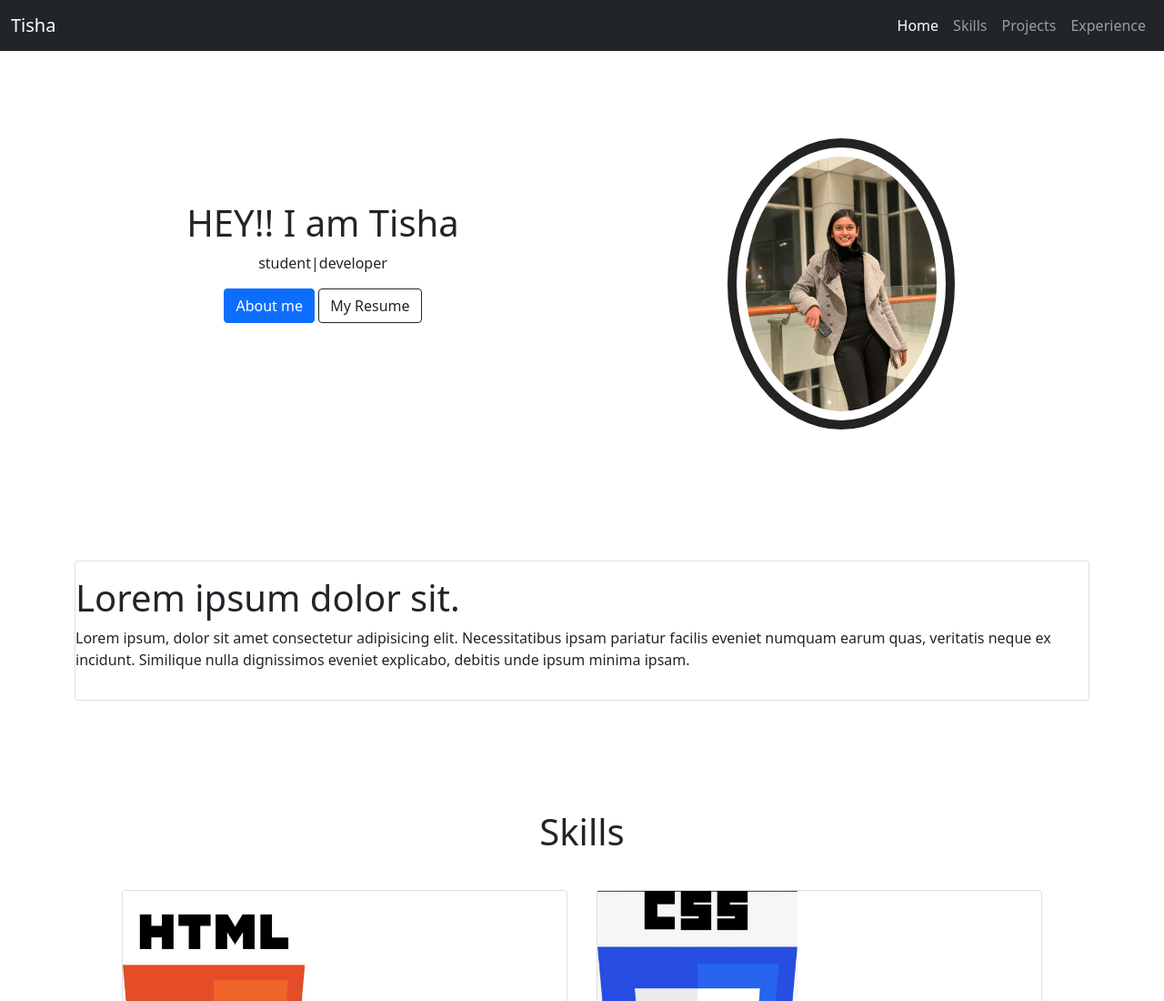
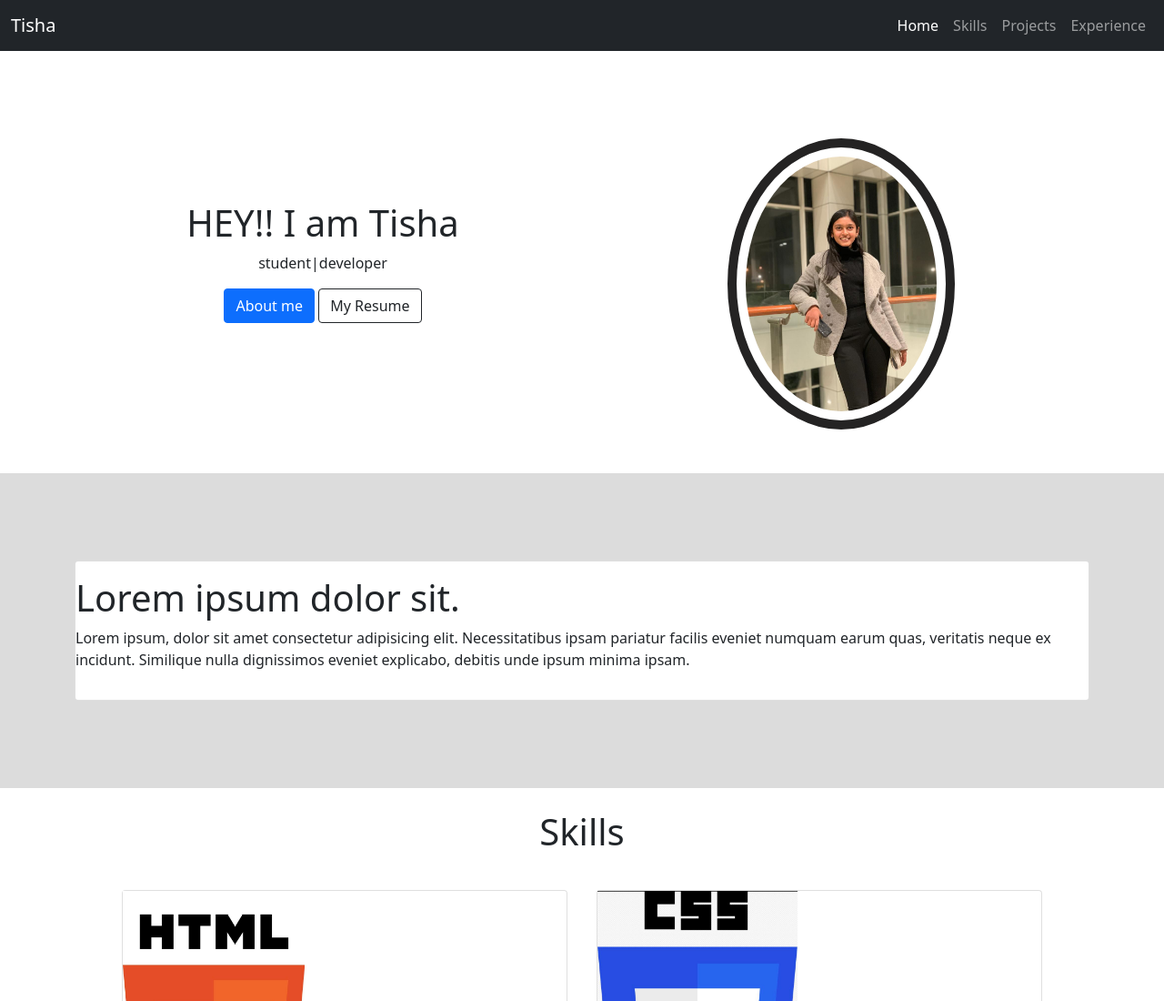
Before and after one commit to singla10/singla10.github.io, a plain HTML site: page index.html in a window 1280 px wide. Shown: the top 1100 px of the page at 91% size. Drawn offline with nearby package versions, Linux system fonts and the light colour scheme.

Commit message:
something

```diff
--- a/index.html
+++ b/index.html
@@ -74,7 +74,7 @@
     </section>
 
     <!-- about me -->
-    <section class="about me-section py-5">
+    <section class="aboutme-section py-5">
 
         <div class="container">
 
--- a/style.css
+++ b/style.css
@@ -5,7 +5,7 @@
 }
 
 /* About Section*/
-.about-me-section{
+.aboutme-section{
     background-color: rgba(128, 128, 128, 0.274);
 
 }
```
